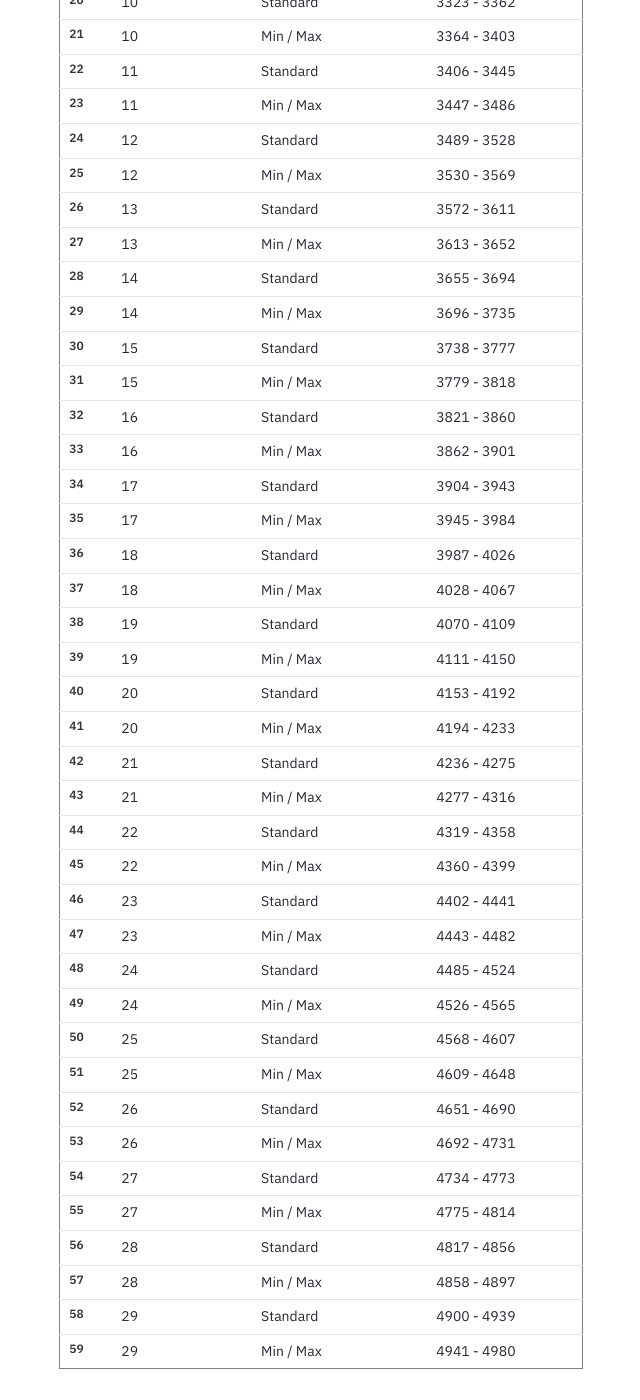
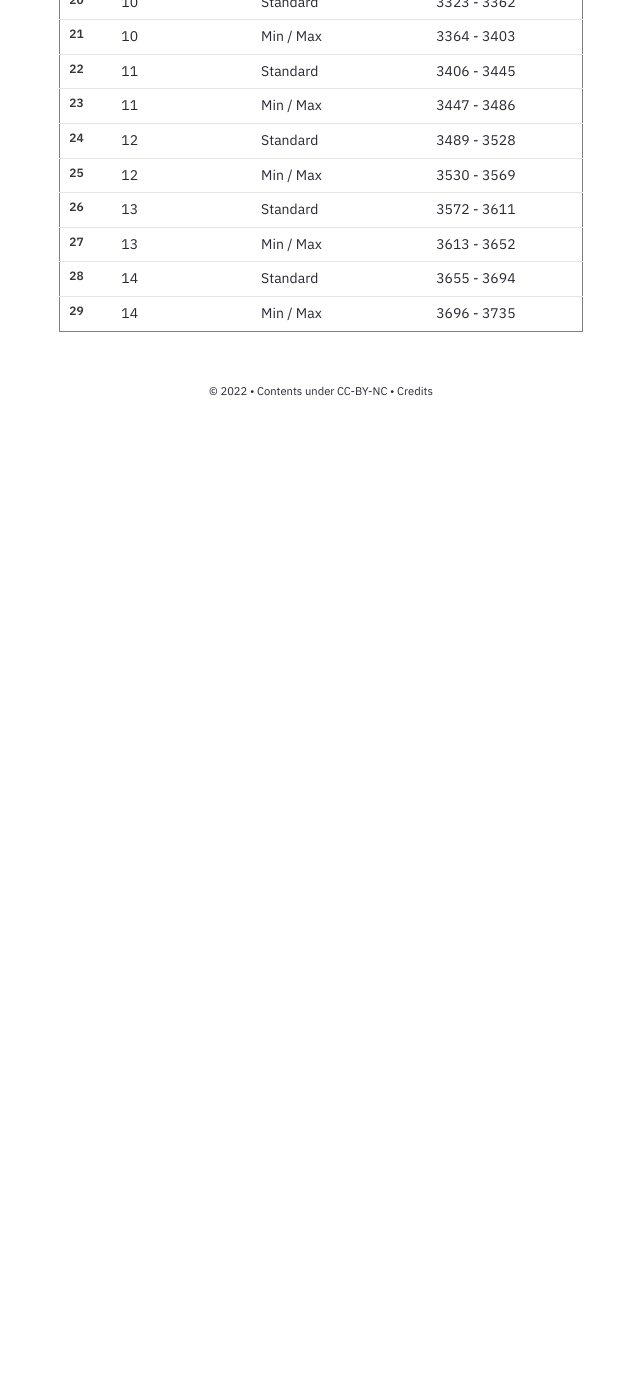
Before and after one commit to andre-ye/muadocs, a Jekyll site: the page built from pages/annot_assigns/syn.md, in a window 1280 px wide and 1400 px high, scrolled down 912 px. Shown: the whole window, without its empty margins (319-959 px from the left). Built offline with Jekyll 4.4.1, drawn with Linux system fonts in a browser that asks for light colours; after the commit the page ends 1351 px from its top, so only the background shows below that.

Commit message:
Update syn.md

```diff
--- a/pages/annot_assigns/syn.md
+++ b/pages/annot_assigns/syn.md
@@ -197,185 +197,5 @@ title: SDG Annot Assignments
       <td>Min / Max</td>
       <td>3696 - 3735</td>
     </tr>
-    <tr>
-      <th>30</th>
-      <td>15</td>
-      <td>Standard</td>
-      <td>3738 - 3777</td>
-    </tr>
-    <tr>
-      <th>31</th>
-      <td>15</td>
-      <td>Min / Max</td>
-      <td>3779 - 3818</td>
-    </tr>
-    <tr>
-      <th>32</th>
-      <td>16</td>
-      <td>Standard</td>
-      <td>3821 - 3860</td>
-    </tr>
-    <tr>
-      <th>33</th>
-      <td>16</td>
-      <td>Min / Max</td>
-      <td>3862 - 3901</td>
-    </tr>
-    <tr>
-      <th>34</th>
-      <td>17</td>
-      <td>Standard</td>
-      <td>3904 - 3943</td>
-    </tr>
-    <tr>
-      <th>35</th>
-      <td>17</td>
-      <td>Min / Max</td>
-      <td>3945 - 3984</td>
-    </tr>
-    <tr>
-      <th>36</th>
-      <td>18</td>
-      <td>Standard</td>
-      <td>3987 - 4026</td>
-    </tr>
-    <tr>
-      <th>37</th>
-      <td>18</td>
-      <td>Min / Max</td>
-      <td>4028 - 4067</td>
-    </tr>
-    <tr>
-      <th>38</th>
-      <td>19</td>
-      <td>Standard</td>
-      <td>4070 - 4109</td>
-    </tr>
-    <tr>
-      <th>39</th>
-      <td>19</td>
-      <td>Min / Max</td>
-      <td>4111 - 4150</td>
-    </tr>
-    <tr>
-      <th>40</th>
-      <td>20</td>
-      <td>Standard</td>
-      <td>4153 - 4192</td>
-    </tr>
-    <tr>
-      <th>41</th>
-      <td>20</td>
-      <td>Min / Max</td>
-      <td>4194 - 4233</td>
-    </tr>
-    <tr>
-      <th>42</th>
-      <td>21</td>
-      <td>Standard</td>
-      <td>4236 - 4275</td>
-    </tr>
-    <tr>
-      <th>43</th>
-      <td>21</td>
-      <td>Min / Max</td>
-      <td>4277 - 4316</td>
-    </tr>
-    <tr>
-      <th>44</th>
-      <td>22</td>
-      <td>Standard</td>
-      <td>4319 - 4358</td>
-    </tr>
-    <tr>
-      <th>45</th>
-      <td>22</td>
-      <td>Min / Max</td>
-      <td>4360 - 4399</td>
-    </tr>
-    <tr>
-      <th>46</th>
-      <td>23</td>
-      <td>Standard</td>
-      <td>4402 - 4441</td>
-    </tr>
-    <tr>
-      <th>47</th>
-      <td>23</td>
-      <td>Min / Max</td>
-      <td>4443 - 4482</td>
-    </tr>
-    <tr>
-      <th>48</th>
-      <td>24</td>
-      <td>Standard</td>
-      <td>4485 - 4524</td>
-    </tr>
-    <tr>
-      <th>49</th>
-      <td>24</td>
-      <td>Min / Max</td>
-      <td>4526 - 4565</td>
-    </tr>
-    <tr>
-      <th>50</th>
-      <td>25</td>
-      <td>Standard</td>
-      <td>4568 - 4607</td>
-    </tr>
-    <tr>
-      <th>51</th>
-      <td>25</td>
-      <td>Min / Max</td>
-      <td>4609 - 4648</td>
-    </tr>
-    <tr>
-      <th>52</th>
-      <td>26</td>
-      <td>Standard</td>
-      <td>4651 - 4690</td>
-    </tr>
-    <tr>
-      <th>53</th>
-      <td>26</td>
-      <td>Min / Max</td>
-      <td>4692 - 4731</td>
-    </tr>
-    <tr>
-      <th>54</th>
-      <td>27</td>
-      <td>Standard</td>
-      <td>4734 - 4773</td>
-    </tr>
-    <tr>
-      <th>55</th>
-      <td>27</td>
-      <td>Min / Max</td>
-      <td>4775 - 4814</td>
-    </tr>
-    <tr>
-      <th>56</th>
-      <td>28</td>
-      <td>Standard</td>
-      <td>4817 - 4856</td>
-    </tr>
-    <tr>
-      <th>57</th>
-      <td>28</td>
-      <td>Min / Max</td>
-      <td>4858 - 4897</td>
-    </tr>
-    <tr>
-      <th>58</th>
-      <td>29</td>
-      <td>Standard</td>
-      <td>4900 - 4939</td>
-    </tr>
-    <tr>
-      <th>59</th>
-      <td>29</td>
-      <td>Min / Max</td>
-      <td>4941 - 4980</td>
-    </tr>
   </tbody>
 </table>
```
